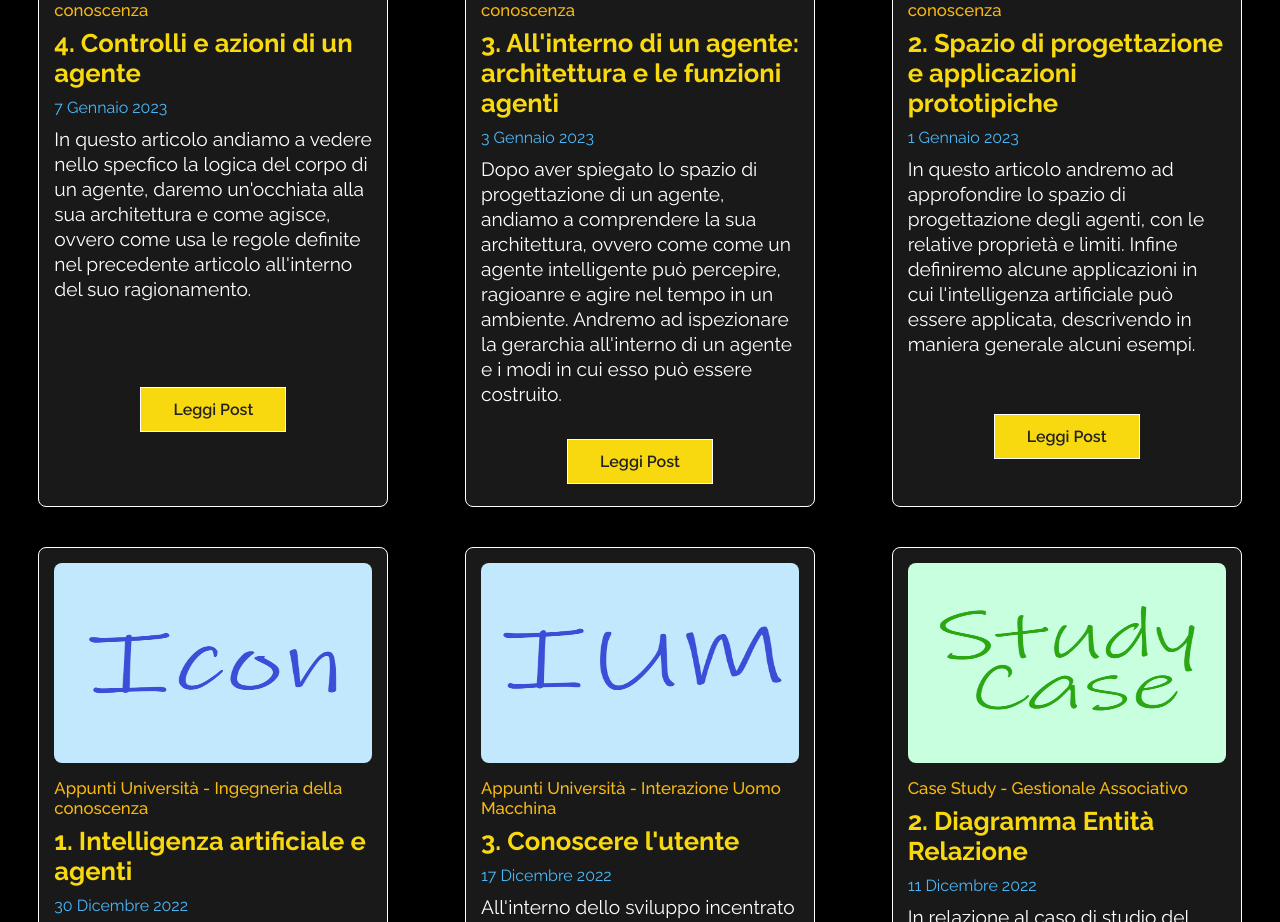
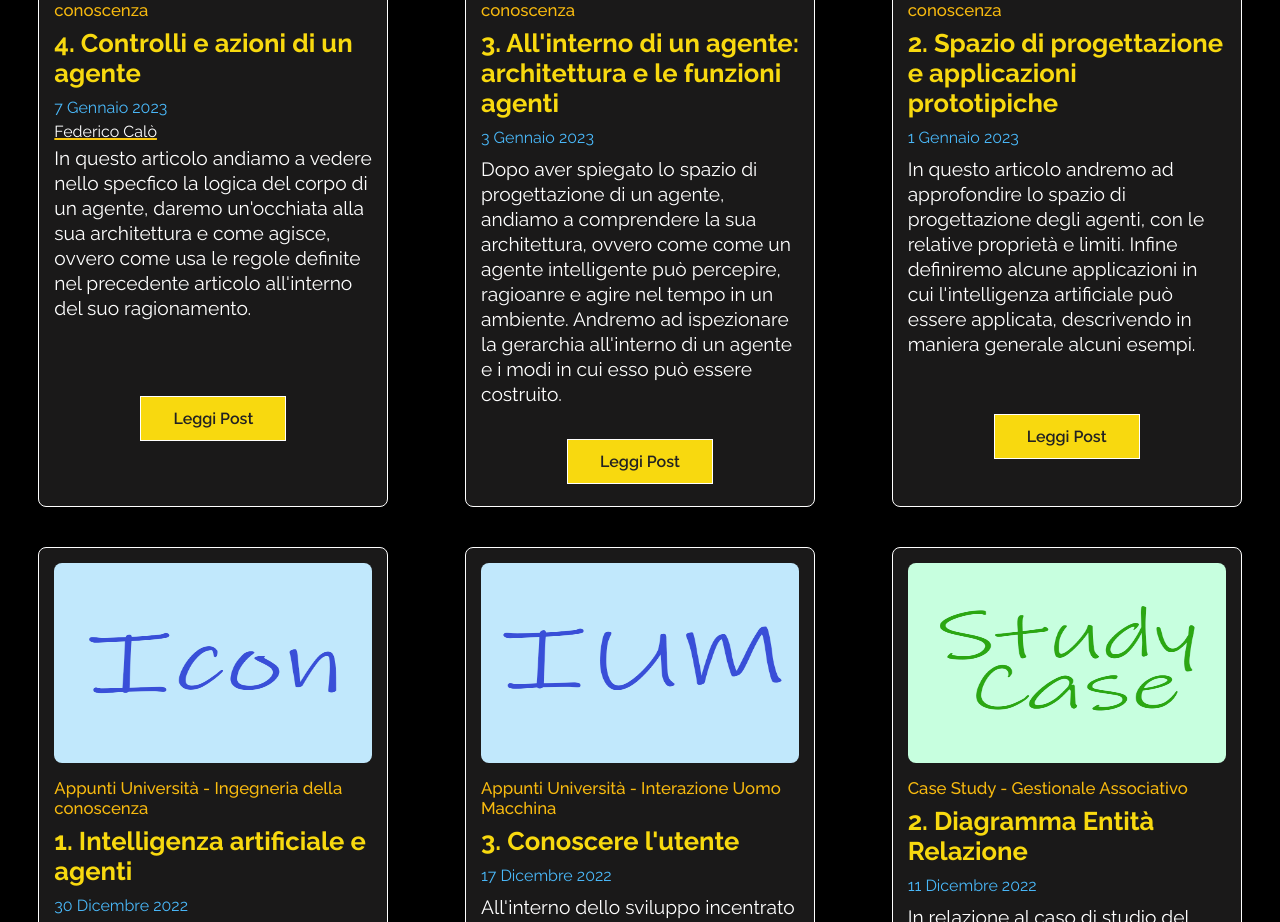
Before and after one commit to fedcal/portfolio-personale-reactjs, a React (Create React App) app: page /blog in a window 1280 px wide. Shown: the part 860-1782 px from the top of the page. Built offline with nearby package versions, Linux system fonts and the light colour scheme.

Commit message:
boxes blog

```diff
--- a/src/components/Blog/BlogBoxes.css
+++ b/src/components/Blog/BlogBoxes.css
@@ -94,6 +94,13 @@ section{
     color: var(--post-date);
 }
 
+.post .post-box .autore{
+    margin-bottom: 10px;
+    text-decoration: underline;
+    text-decoration-color: rgb(248, 198, 15);
+    text-decoration-thickness:2px ;
+}
+
 .post .post-box .post-description{
     font-size: 1.2rem;
     line-height: 25px;
--- a/src/components/Blog/BlogBoxes.js
+++ b/src/components/Blog/BlogBoxes.js
@@ -24,8 +24,8 @@ function BlogBoxes() {
                 <article className='post-box uni all'>
                     <img loading="lazy" decoding="async" src={LogoIcon} alt="Logo riferito ai post della materia ingegneria della conoscenza" className='post-img' title='ingegneria della conoscenza'/>
                     <h3 className='category'>Appunti Università - Ingegneria della conoscenza</h3>
-                    <h1 className='post-title'>4. Controlli e azioni di un agente</h1>
-                    <time datetime="2023-01-07" className='post-date'> 7 Gennaio 2023</time>
+                    <h1 className='post-title'itemprop="headline">4. Controlli e azioni di un agente</h1>
+                    <time datetime="2023-01-07" className='post-date'> 7 Gennaio 2023</time> <span  itemprop="author" itemscope itemtype="https://schema.org/Person"><a itemprop="url" href='https://www.federicocalo.dev' className='autore'><span itemprop="name">Federico Calò</span></a></span>
                     <p className='post-description'> In questo articolo andiamo a vedere nello specfico la logica del corpo di un agente, daremo un'occhiata alla sua architettura e come agisce, ovvero come usa le regole definite nel precedente articolo all'interno del suo ragionamento.</p>
                     <div className='link'>
                         <Link to="/Controlli-e-azioni-di-un-agente" className="btn">Leggi Post</Link>
```
